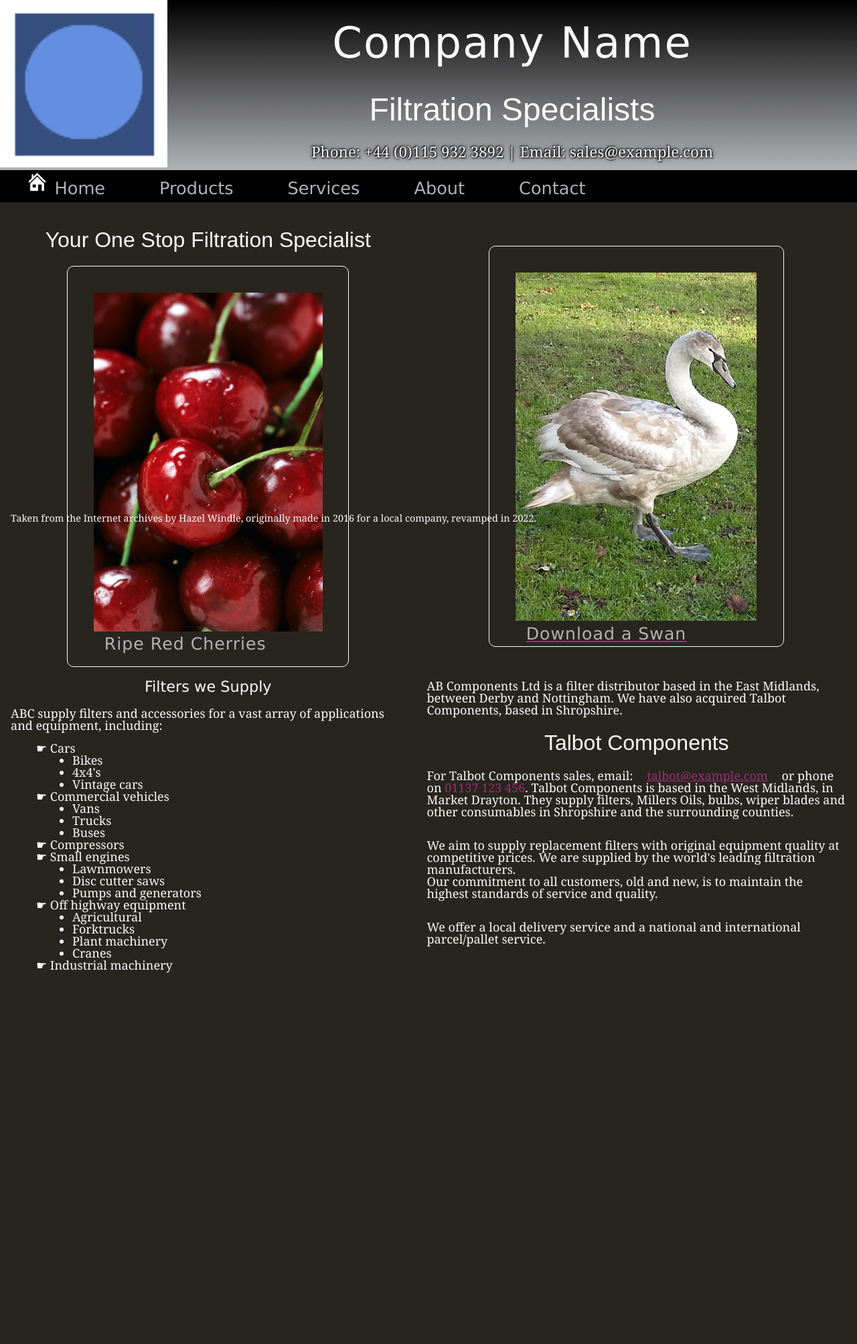
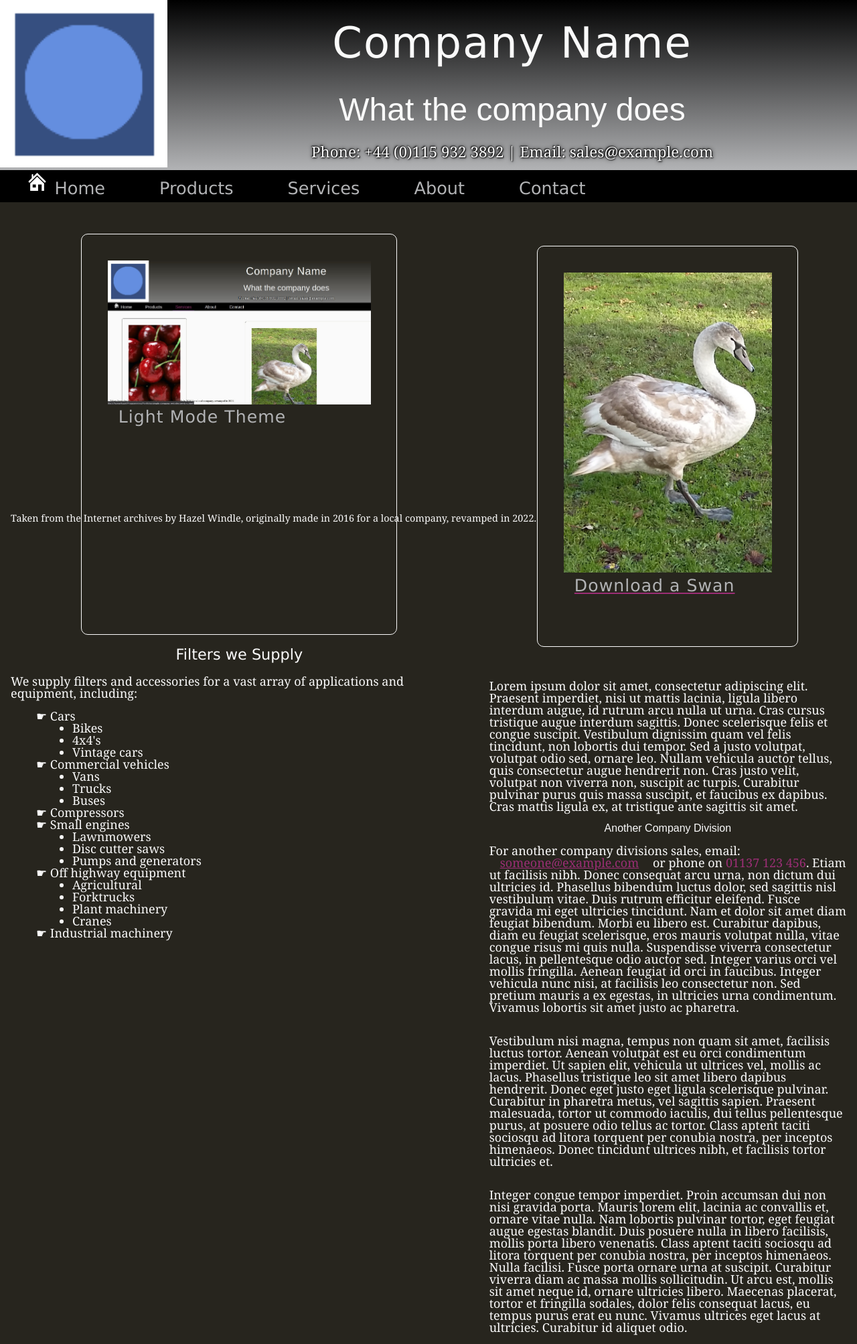
Before and after one commit to hwindle/portfolio, a PHP site: page /simple_company_website/index.html in a window 1280 px wide. Shown: the whole page at 67% size. Before the commit the page ends 1453 px from the top, so only its background shows below. Run offline with PHP 8.4, Linux system fonts and the light colour scheme; some web fonts are replaced.

Commit message:
Changed filter text to lorem ipsum text

```diff
--- a/simple_company_website/index.html
+++ b/simple_company_website/index.html
@@ -5,14 +5,12 @@
     <meta http-equiv="X-UA-Compatible" content="IE=edge">
     <meta name="viewport" content="width=device-width, initial-scale=1.0">
     <meta name="author" content="Hazel Windle"/>
-    <meta name="keywords" content="Mann filters UK, filter quote, AB Components, AB components location, Crosland filters ltd"/>
-    <meta name="description" content="Talk to our dedicated sales staff for a quote. A variety of different filters are in stock. You can also visit our trade counter."/>
     <link rel="apple-touch-icon" href="./pics/apple-touch-icon.png">
-    <title>Home | ABcomponents</title>
+    <title>Home | Company Name</title>
     <link rel="stylesheet" type="text/css" href="./css/styles.css">
     <!--
-        <link rel="stylesheet" type="text/css" href="./css/styles-light.css">
-    -->
+    <link rel="stylesheet" type="text/css" href="./css/styles-light.css">
+     -->
 </head>
 <body>
 
@@ -21,7 +19,7 @@
             <div class="header-titles">
                 <hgroup>
                     <h1>Company Name</h1>
-                    <h2>Filtration Specialists</h2>
+                    <h2>What the company does</h2>
                 </hgroup>
                 <hgroup id="key-contacts">
                     <p>Phone: +44 (0)115 932 3892 |
@@ -49,14 +47,12 @@
     <main id="home-main">
         <section id="left-content">
 
-            <h2>Your One Stop Filtration Specialist</h2>
-
             <figure>
-                <img alt="Red Cherries" src="./pics/red_cherries.jpg">
-                <figcaption>Ripe Red Cherries</figcaption>
+                <img alt="Red Cherries" src="./pics/light_version.jpg">
+                <figcaption>Light Mode Theme</figcaption>
             </figure>
             <h3>Filters we Supply</h3>
-            <p>ABC supply filters and accessories for a vast array of applications and equipment, including: </p>
+            <p>We supply filters and accessories for a vast array of applications and equipment, including: </p>
             <ul class="bulletList">
                 <li>Cars
                     <ul class="circles">
@@ -98,13 +94,13 @@
                     <figcaption>Download a Swan</figcaption>
                 </figure>
             </a>
-            <p>AB Components Ltd is a filter distributor based in the East Midlands, between Derby and Nottingham. We have also acquired Talbot Components, based in Shropshire. </p>
-            <h2>Talbot Components</h2>
-            <p>For Talbot Components sales, email: <a href="talbot@example.com"><strong>talbot@example.com</strong></a> or phone on <strong>01137 123 456</strong>. Talbot Components is based in the West Midlands, in Market Drayton. They supply filters, Millers Oils, bulbs, wiper blades and other consumables in Shropshire and the surrounding counties. </p>
-            <p>We aim to supply replacement filters with original equipment quality at competitive prices. We are supplied by the world's leading filtration manufacturers. <br/>
-            Our commitment to all customers, old and new, is to maintain the highest standards of service and quality.
+            <p>Lorem ipsum dolor sit amet, consectetur adipiscing elit. Praesent imperdiet, nisi ut mattis lacinia, ligula libero interdum augue, id rutrum arcu nulla ut urna. Cras cursus tristique augue interdum sagittis. Donec scelerisque felis et congue suscipit. Vestibulum dignissim quam vel felis tincidunt, non lobortis dui tempor. Sed a justo volutpat, volutpat odio sed, ornare leo. Nullam vehicula auctor tellus, quis consectetur augue hendrerit non. Cras justo velit, volutpat non viverra non, suscipit ac turpis. Curabitur pulvinar purus quis massa suscipit, et faucibus ex dapibus. Cras mattis ligula ex, at tristique ante sagittis sit amet. </p>
+            <h4>Another Company Division</h4>
+            <p>For another company divisions sales, email: <a href="someone@example.com"><strong>someone@example.com</strong></a> or phone on <strong>01137 123 456</strong>. Etiam ut facilisis nibh. Donec consequat arcu urna, non dictum dui ultricies id. Phasellus bibendum luctus dolor, sed sagittis nisl vestibulum vitae. Duis rutrum efficitur eleifend. Fusce gravida mi eget ultricies tincidunt. Nam et dolor sit amet diam feugiat bibendum. Morbi eu libero est. Curabitur dapibus, diam eu feugiat scelerisque, eros mauris volutpat nulla, vitae congue risus mi quis nulla. Suspendisse viverra consectetur lacus, in pellentesque odio auctor sed. Integer varius orci vel mollis fringilla. Aenean feugiat id orci in faucibus. Integer vehicula nunc nisi, at facilisis leo consectetur non. Sed pretium mauris a ex egestas, in ultricies urna condimentum. Vivamus lobortis sit amet justo ac pharetra.  </p>
+            <p>
+                Vestibulum nisi magna, tempus non quam sit amet, facilisis luctus tortor. Aenean volutpat est eu orci condimentum imperdiet. Ut sapien elit, vehicula ut ultrices vel, mollis ac lacus. Phasellus tristique leo sit amet libero dapibus hendrerit. Donec eget justo eget ligula scelerisque pulvinar. Curabitur in pharetra metus, vel sagittis sapien. Praesent malesuada, tortor ut commodo iaculis, dui tellus pellentesque purus, at posuere odio tellus ac tortor. Class aptent taciti sociosqu ad litora torquent per conubia nostra, per inceptos himenaeos. Donec tincidunt ultrices nibh, et facilisis tortor ultricies et.
             </p>
-            <p>We offer a local delivery service and a national and international parcel/pallet service.</p>
+            <p>Integer congue tempor imperdiet. Proin accumsan dui non nisi gravida porta. Mauris lorem elit, lacinia ac convallis et, ornare vitae nulla. Nam lobortis pulvinar tortor, eget feugiat augue egestas blandit. Duis posuere nulla in libero facilisis, mollis porta libero venenatis. Class aptent taciti sociosqu ad litora torquent per conubia nostra, per inceptos himenaeos. Nulla facilisi. Fusce porta ornare urna at suscipit. Curabitur viverra diam ac massa mollis sollicitudin. Ut arcu est, mollis sit amet neque id, ornare ultricies libero. Maecenas placerat, tortor et fringilla sodales, dolor felis consequat lacus, eu tempus purus erat eu nunc. Vivamus ultrices eget lacus at ultricies. Curabitur id aliquet odio. </p>
         </aside>
 
     </main>
--- a/simple_company_website/services.html
+++ b/simple_company_website/services.html
@@ -5,10 +5,8 @@
     <meta http-equiv="X-UA-Compatible" content="IE=edge">
     <meta name="viewport" content="width=device-width, initial-scale=1.0">
     <meta name="author" content="Hazel Windle"/>
-    <meta name="keywords" content="Mann filters UK, filter quote, AB Components, AB components location, Crosland filters ltd"/>
-    <meta name="description" content="Talk to our dedicated sales staff for a quote. A variety of different filters are in stock. You can also visit our trade counter."/>
     <link rel="apple-touch-icon" href="./pics/apple-touch-icon.png">
-    <title>Home | ABcomponents</title>
+    <title>Services | Company Name</title>
     <link rel="stylesheet" type="text/css" href="./css/styles.css">
     <!--
         <link rel="stylesheet" type="text/css" href="./css/styles-light.css">
@@ -21,7 +19,7 @@
             <div class="header-titles">
                 <hgroup>
                     <h1>Company Name</h1>
-                    <h2>Filtration Specialists</h2>
+                    <h2>What the company does</h2>
                 </hgroup>
                 <hgroup id="key-contacts">
                     <p>Phone: +44 (0)115 932 3892 |
```
Also changed, not shown: simple_company_website/about.html (+9 -11 lines), simple_company_website/contact.html (+6 -8 lines), simple_company_website/css/src_files/02_typography_light.css (+4 -3 lines), simple_company_website/products.html (+5 -7 lines), simple_company_website/Screenshot_20220121_185834.jpg (deleted), simple_company_website/pics/light_version.jpg (added).
